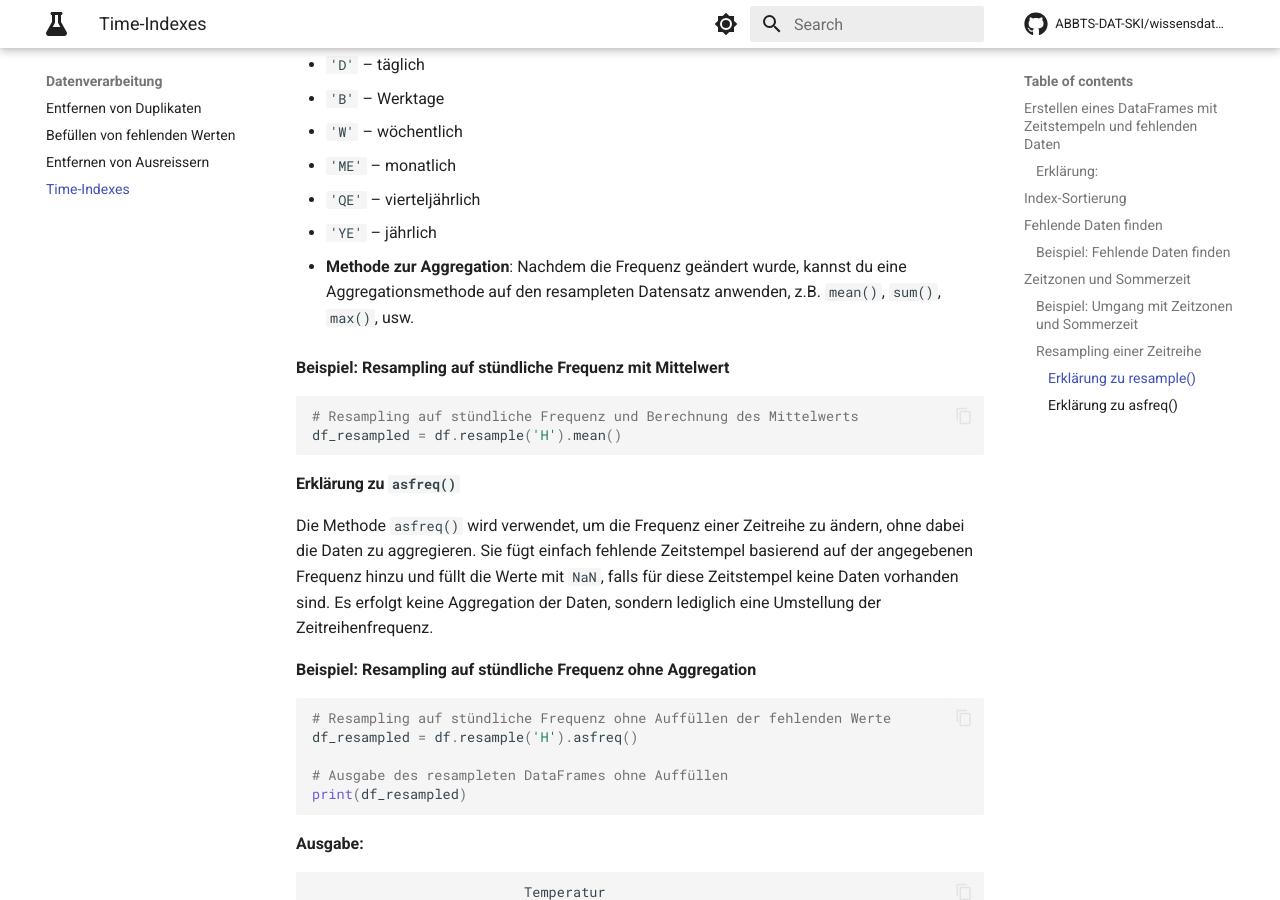
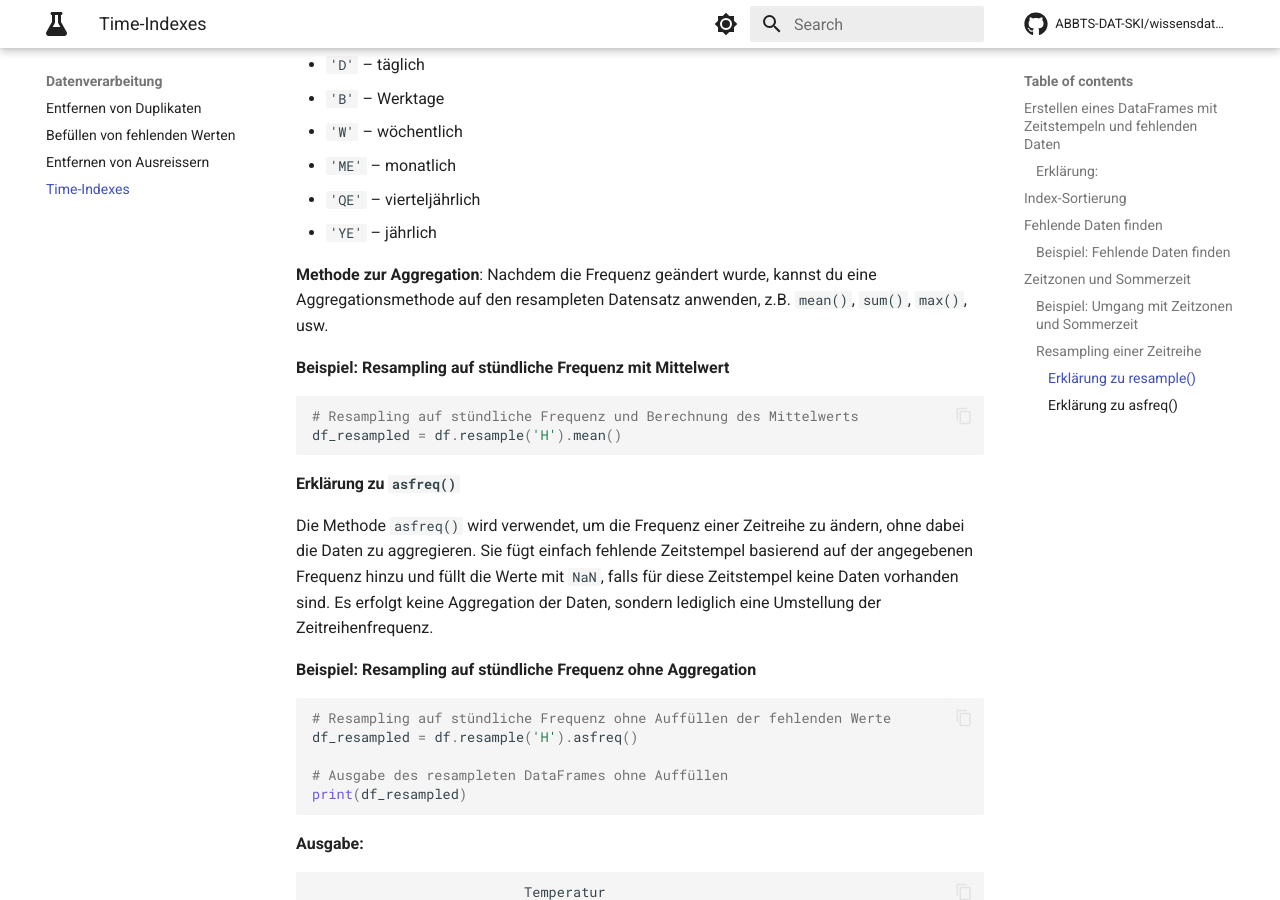
Before and after one commit to ABBTS-DAT-SKI/wissensdatenbank, an MkDocs documentation site: the page built from docs/data-engineering/time_indexes.md, in a window 1280 px wide and 900 px high, scrolled down 3500 px. Built offline with MkDocs 1.6.1 and Material for MkDocs 9.7.7, drawn with Linux system fonts in a browser that asks for light colours; comment, search, counter and statistics services are not loaded.

Commit message:
quickfix

```diff
--- a/docs/data-engineering/time_indexes.md
+++ b/docs/data-engineering/time_indexes.md
@@ -138,7 +138,7 @@ Die Methode `resample()` wird verwendet, um die Frequenz einer Zeitreihe zu änd
   - `'QE'` – vierteljährlich
   - `'YE'` – jährlich
 
-- **Methode zur Aggregation**: Nachdem die Frequenz geändert wurde, kannst du eine Aggregationsmethode auf den resampleten Datensatz anwenden, z.B. `mean()`, `sum()`, `max()`, usw.
+**Methode zur Aggregation**: Nachdem die Frequenz geändert wurde, kannst du eine Aggregationsmethode auf den resampleten Datensatz anwenden, z.B. `mean()`, `sum()`, `max()`, usw.
 
 **Beispiel: Resampling auf stündliche Frequenz mit Mittelwert**
 
```
